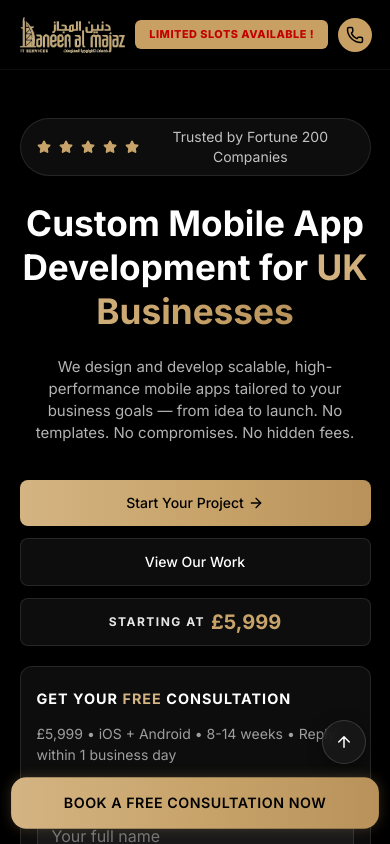
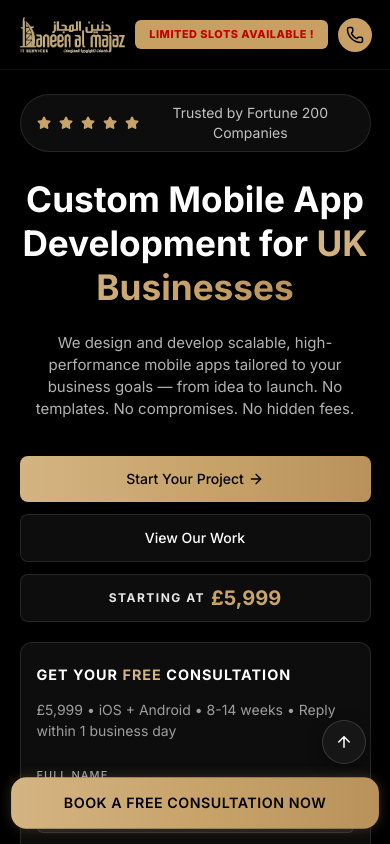
Before and after one commit to faheemnazir/landingpagedan, a React (Vite) app: page / in a window 390 px wide. Shown: the top 844 px of the page. Built offline with nearby package versions, Linux system fonts and the light colour scheme.

Commit message:
Fix: reduce global mobile section spacing and prevent CTA button text wrapping

```diff
--- a/src/components/Process.css
+++ b/src/components/Process.css
@@ -154,17 +154,21 @@
 
 @media (max-width: 768px) and (orientation: portrait) {
   .process {
-    padding-top: 64px;
-    padding-bottom: 40px;
+    padding-top: 24px;
+    padding-bottom: 24px;
   }
 
   .process-header {
-    margin-bottom: 40px;
+    margin-bottom: 24px;
   }
 
   .process-header h2 {
     font-size: 1.8rem;
     line-height: 1.35;
+  }
+
+  .cta-card {
+    padding: 24px 16px;
   }
 
   .process-timeline {
--- a/src/index.css
+++ b/src/index.css
@@ -118,6 +118,7 @@ button {
   font-weight: 600;
   font-size: 1rem;
   transition: all 0.2s ease;
+  white-space: nowrap;
 }
 
 .btn-primary {
@@ -229,8 +230,8 @@ a, button, .slider-dot, .project-card, .service-card, .challenge-card, .trust-ca
 
   /* Global Streamlined Mobile Section Spacing */
   section {
-    padding-top: 48px !important;
-    padding-bottom: 48px !important;
+    padding-top: 24px !important;
+    padding-bottom: 24px !important;
   }
 
   .heading-xl {
```
